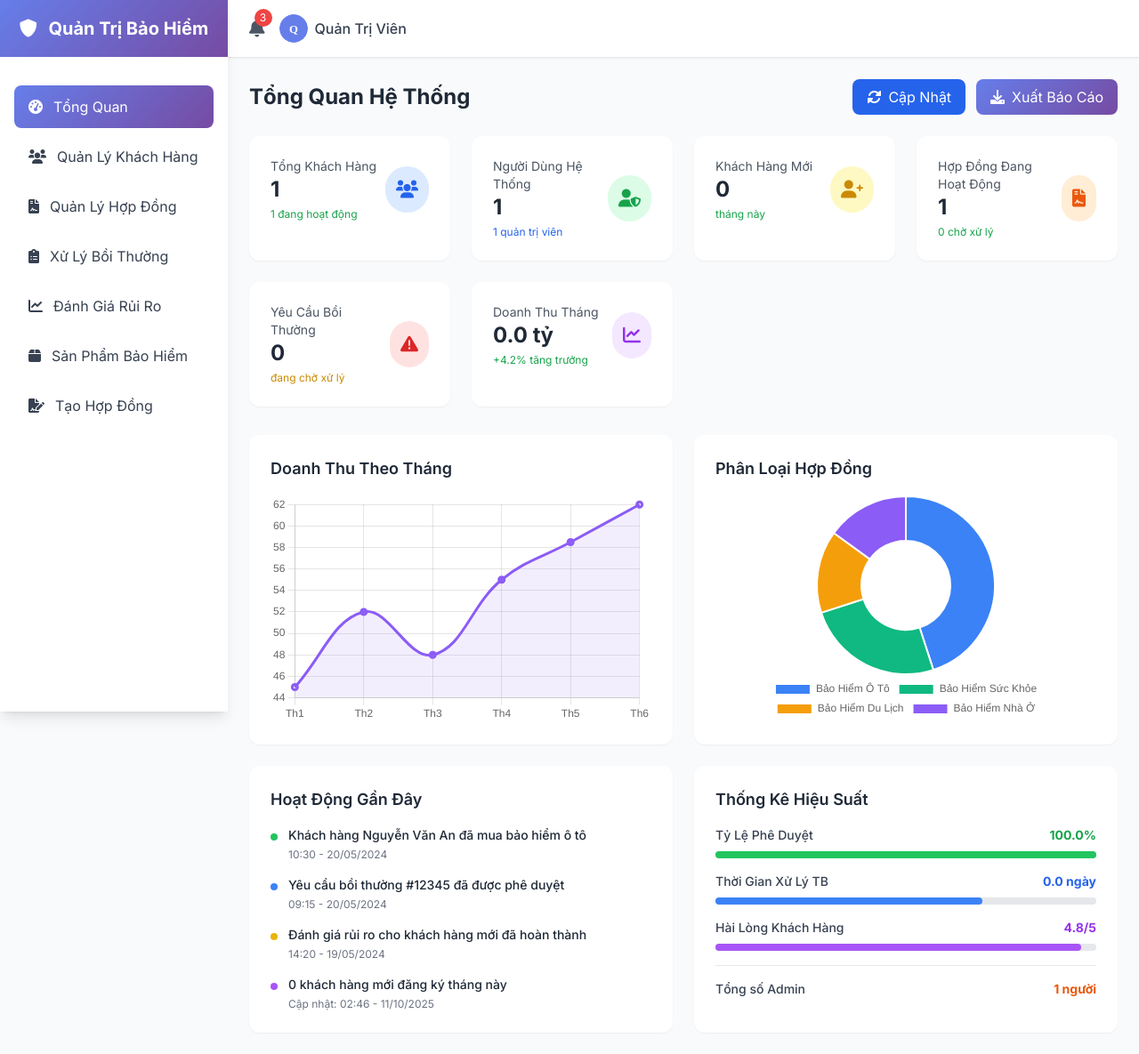
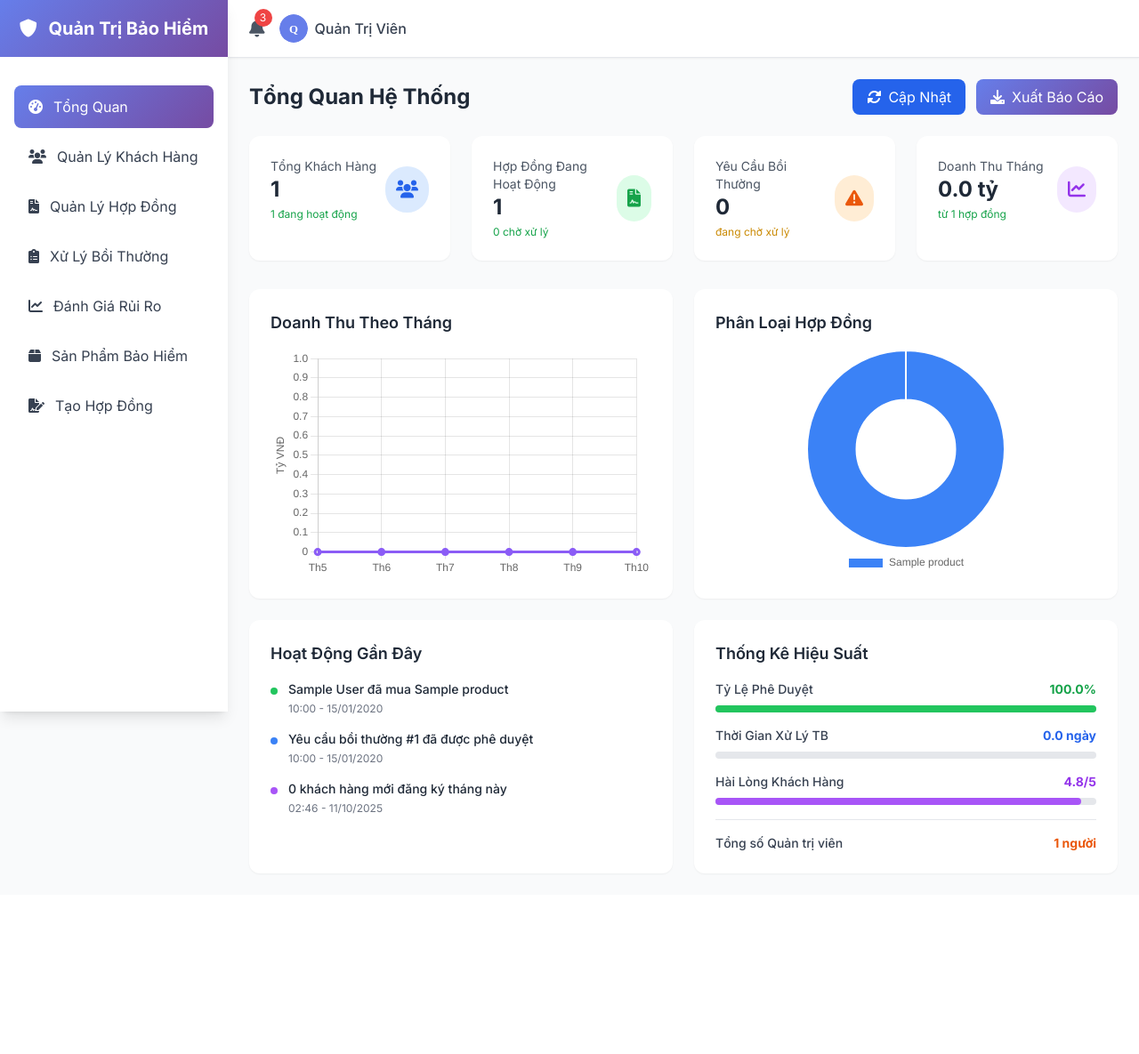
Before and after one commit to Phuctbtv/Duan_Project1, a Django app: page /admin/ in a window 1280 px wide. Shown: the whole page at 89% size. After the commit the page ends 983 px from the top, so only its background shows below. Run offline with Django 5.2, Linux system fonts and the light colour scheme; a user stored in the database is signed in; tables that the repository leaves empty hold one stand-in row (values such as "Sample post"); parts of the project's set-up code (start-up, migrations or seed data) failed here and were passed over; some libraries are stand-ins or nearby versions.

Commit message:
dashboard

```diff
--- a/dashboard/views.py
+++ b/dashboard/views.py
@@ -172,20 +172,17 @@ def get_recent_activities():
 
 
 @login_required
-@login_required
 def dashboard_data(request):
-    """API cung cấp dữ liệu cho biểu đồ từ database thực"""
     if not request.user.is_staff:
         return JsonResponse({'error': 'Unauthorized'}, status=403)
 
     try:
-        # Doanh thu 6 tháng gần nhất từ bảng payment
         revenue_data = []
         labels = []
 
         for i in range(5, -1, -1):
             target_date = timezone.now() - timedelta(days=30 * i)
-            month_year = target_date.strftime('Th%-m')
+            month_year = f"Th{target_date.month}"
             labels.append(month_year)
 
             try:
@@ -194,19 +191,11 @@ def dashboard_data(request):
                     payment_date__year=target_date.year,
                     status='success'
                 ).aggregate(total=Sum('amount'))['total'] or 0
-                # Nếu không có dữ liệu, dùng giá trị mẫu
-                if monthly_revenue == 0:
-                    # Tạo dữ liệu mẫu dựa trên tháng
-                    sample_data = [45, 52, 48, 55, 58.5, 62]
-                    monthly_revenue = sample_data[i] * 1000000000  # Nhân với 1 tỷ để có số thực
                 revenue_data.append(float(monthly_revenue) / 1000000000)  # Tỷ VNĐ
             except Exception as e:
                 print(f"Lỗi doanh thu tháng {month_year}: {e}")
-                # Dùng dữ liệu mẫu nếu có lỗi
-                sample_data = [45, 52, 48, 55, 58.5, 62]
-                revenue_data.append(sample_data[i] if i < len(sample_data) else 0)
+                revenue_data.append(0)
 
-        # Phân loại hợp đồng theo loại sản phẩm bảo hiểm
         try:
             policy_types_data = Policy.objects.values('product__product_name').annotate(
                 total=Count('id')
@@ -215,45 +204,43 @@ def dashboard_data(request):
             policy_labels = [item['product__product_name'] for item in policy_types_data]
             policy_data = [item['total'] for item in policy_types_data]
 
-            # Nếu không có dữ liệu, dùng fallback
             if not policy_labels:
-                policy_labels = ['Bảo Hiểm Ô Tô', 'Bảo Hiểm Sức Khỏe', 'Bảo Hiểm Du Lịch', 'Bảo Hiểm Nhà Ở']
-                policy_data = [45, 25, 15, 15]
+                policy_labels = ['Chưa có hợp đồng']
+                policy_data = [1]
 
         except Exception as e:
             print(f"Lỗi phân loại hợp đồng: {e}")
-            policy_labels = ['Bảo Hiểm Ô Tô', 'Bảo Hiểm Sức Khỏe', 'Bảo Hiểm Du Lịch', 'Bảo Hiểm Nhà Ở']
-            policy_data = [45, 25, 15, 15]
+            policy_labels = ['Lỗi tải dữ liệu']
+            policy_data = [1]
 
         data = {
             'revenue_chart': {
                 'labels': labels,
                 'data': [round(x, 2) for x in revenue_data],
-                'title': 'Doanh Thu Theo Tháng (tỷ VNĐ)'
             },
             'contract_chart': {
                 'labels': policy_labels[:6],
                 'data': policy_data[:6],
-                'title': 'Phân Loại Hợp Đồng'
             }
         }
+
+        print("=== DỮ LIỆU ĐỘNG THỰC TẾ ===")
+        print(f"Doanh thu: {revenue_data}")
+        print(f"Phân loại hợp đồng: {policy_labels} - {policy_data}")
+        print("=============================")
 
         return JsonResponse(data)
 
     except Exception as e:
         print(f"Lỗi API dashboard: {e}")
-        # Fallback data đơn giản
+        import traceback
+        traceback.print_exc()
+
+        # Trả về lỗi để frontend biết
         return JsonResponse({
-            'revenue_chart': {
-                'labels': ['Th1', 'Th2', 'Th3', 'Th4', 'Th5', 'Th6'],
-                'data': [45, 52, 48, 55, 58.5, 62],
-            },
-            'contract_chart': {
-                'labels': ['Bảo Hiểm Ô Tô', 'Bảo Hiểm Sức Khỏe', 'Bảo Hiểm Du Lịch', 'Bảo Hiểm Nhà Ở'],
-                'data': [45, 25, 15, 15],
-            }
-        })
-
+            'error': True,
+            'message': 'Không thể lấy dữ liệu từ hệ thống'
+        }, status=500)
 
 # Các hàm tiện ích bổ sung
 def get_active_policies_count():
--- a/templates/admin/dashboard_section.html
+++ b/templates/admin/dashboard_section.html
@@ -34,38 +34,12 @@
         <div class="bg-white rounded-xl shadow-sm p-6 card-hover transition-all duration-300">
             <div class="flex items-center justify-between">
                 <div>
-                    <p class="text-gray-600 text-sm">Người Dùng Hệ Thống</p>
-                    <p class="text-2xl font-bold text-gray-800">{{ total_users|intcomma }}</p>
-                    <p class="text-xs text-blue-600 mt-1">{{ staff_users }} quản trị viên</p>
-                </div>
-                <div class="bg-green-100 p-3 rounded-full">
-                    <i class="fas fa-user-shield text-green-600 text-xl"></i>
-                </div>
-            </div>
-        </div>
-
-        <div class="bg-white rounded-xl shadow-sm p-6 card-hover transition-all duration-300">
-            <div class="flex items-center justify-between">
-                <div>
-                    <p class="text-gray-600 text-sm">Khách Hàng Mới</p>
-                    <p class="text-2xl font-bold text-gray-800">{{ new_customers_this_month }}</p>
-                    <p class="text-xs text-green-600 mt-1">tháng này</p>
-                </div>
-                <div class="bg-yellow-100 p-3 rounded-full">
-                    <i class="fas fa-user-plus text-yellow-600 text-xl"></i>
-                </div>
-            </div>
-        </div>
-
-        <div class="bg-white rounded-xl shadow-sm p-6 card-hover transition-all duration-300">
-            <div class="flex items-center justify-between">
-                <div>
                     <p class="text-gray-600 text-sm">Hợp Đồng Đang Hoạt Động</p>
                     <p class="text-2xl font-bold text-gray-800">{{ active_policies_count }}</p>
                     <p class="text-xs text-green-600 mt-1">{{ pending_policies }} chờ xử lý</p>
                 </div>
-                <div class="bg-orange-100 p-3 rounded-full">
-                    <i class="fas fa-file-contract text-orange-600 text-xl"></i>
+                <div class="bg-green-100 p-3 rounded-full">
+                    <i class="fas fa-file-contract text-green-600 text-xl"></i>
                 </div>
             </div>
         </div>
@@ -77,8 +51,8 @@
                     <p class="text-2xl font-bold text-gray-800">{{ pending_claims_count }}</p>
                     <p class="text-xs text-yellow-600 mt-1">đang chờ xử lý</p>
                 </div>
-                <div class="bg-red-100 p-3 rounded-full">
-                    <i class="fas fa-exclamation-triangle text-red-600 text-xl"></i>
+                <div class="bg-orange-100 p-3 rounded-full">
+                    <i class="fas fa-exclamation-triangle text-orange-600 text-xl"></i>
                 </div>
             </div>
         </div>
@@ -88,7 +62,7 @@
                 <div>
                     <p class="text-gray-600 text-sm">Doanh Thu Tháng</p>
                     <p class="text-2xl font-bold text-gray-800">{{ monthly_revenue }} tỷ</p>
-                    <p class="text-xs text-green-600 mt-1">+4.2% tăng trưởng</p>
+                    <p class="text-xs text-green-600 mt-1">từ {{ active_policies_count }} hợp đồng</p>
                 </div>
                 <div class="bg-purple-100 p-3 rounded-full">
                     <i class="fas fa-chart-line text-purple-600 text-xl"></i>
@@ -120,35 +94,24 @@
     <div class="grid grid-cols-1 lg:grid-cols-2 gap-6">
         <div class="bg-white rounded-xl shadow-sm p-6">
             <h3 class="text-lg font-semibold text-gray-800 mb-4">Hoạt Động Gần Đây</h3>
-            <div class="space-y-4">
+            <div class="space-y-4" id="recentActivities">
+                {% for activity in recent_activities %}
                 <div class="flex items-start space-x-3">
-                    <div class="w-2 h-2 bg-green-500 rounded-full mt-2"></div>
+                    <div class="w-2 h-2 {{ activity.color }} rounded-full mt-2"></div>
                     <div class="flex-1">
-                        <p class="text-sm font-medium text-gray-800">Khách hàng Nguyễn Văn An đã mua bảo hiểm ô tô</p>
-                        <p class="text-xs text-gray-500 mt-1">10:30 - 20/05/2024</p>
+                        <p class="text-sm font-medium text-gray-800">{{ activity.message }}</p>
+                        <p class="text-xs text-gray-500 mt-1">{{ activity.time }}</p>
                     </div>
                 </div>
+                {% empty %}
                 <div class="flex items-start space-x-3">
-                    <div class="w-2 h-2 bg-blue-500 rounded-full mt-2"></div>
+                    <div class="w-2 h-2 bg-gray-400 rounded-full mt-2"></div>
                     <div class="flex-1">
-                        <p class="text-sm font-medium text-gray-800">Yêu cầu bồi thường #12345 đã được phê duyệt</p>
-                        <p class="text-xs text-gray-500 mt-1">09:15 - 20/05/2024</p>
+                        <p class="text-sm font-medium text-gray-800">Đang tải dữ liệu hoạt động...</p>
+                        <p class="text-xs text-gray-500 mt-1">{% now "H:i - d/m/Y" %}</p>
                     </div>
                 </div>
-                <div class="flex items-start space-x-3">
-                    <div class="w-2 h-2 bg-yellow-500 rounded-full mt-2"></div>
-                    <div class="flex-1">
-                        <p class="text-sm font-medium text-gray-800">Đánh giá rủi ro cho khách hàng mới đã hoàn thành</p>
-                        <p class="text-xs text-gray-500 mt-1">14:20 - 19/05/2024</p>
-                    </div>
-                </div>
-                <div class="flex items-start space-x-3">
-                    <div class="w-2 h-2 bg-purple-500 rounded-full mt-2"></div>
-                    <div class="flex-1">
-                        <p class="text-sm font-medium text-gray-800">{{ new_customers_this_month }} khách hàng mới đăng ký tháng này</p>
-                        <p class="text-xs text-gray-500 mt-1">Cập nhật: {% now "H:i - d/m/Y" %}</p>
-                    </div>
-                </div>
+                {% endfor %}
             </div>
         </div>
 
@@ -170,7 +133,7 @@
                         <span class="text-sm font-bold text-blue-600">{{ avg_processing_time }} ngày</span>
                     </div>
                     <div class="w-full bg-gray-200 rounded-full h-2">
-                        <div class="bg-blue-500 h-2 rounded-full" style="width: 70%"></div>
+                        <div class="bg-blue-500 h-2 rounded-full" style="width: {% widthratio avg_processing_time 7 100 %}%"></div>
                     </div>
                 </div>
                 <div>
@@ -179,12 +142,12 @@
                         <span class="text-sm font-bold text-purple-600">{{ customer_satisfaction }}/5</span>
                     </div>
                     <div class="w-full bg-gray-200 rounded-full h-2">
-                        <div class="bg-purple-500 h-2 rounded-full" style="width: 96%"></div>
+                        <div class="bg-purple-500 h-2 rounded-full" style="width: {% widthratio customer_satisfaction 5 100 %}%"></div>
                     </div>
                 </div>
                 <div class="pt-4 border-t border-gray-200">
                     <div class="flex justify-between items-center">
-                        <span class="text-sm font-medium text-gray-700">Tổng số Admin</span>
+                        <span class="text-sm font-medium text-gray-700">Tổng số Quản trị viên</span>
                         <span class="text-sm font-bold text-orange-600">{{ staff_users }} người</span>
                     </div>
                 </div>
@@ -196,6 +159,78 @@
 <script>
 // Biến toàn cục cho biểu đồ
 let revenueChart, contractChart;
+
+// Hàm khởi tạo biểu đồ với dữ liệu
+function initializeCharts(data) {
+    // Biểu đồ doanh thu
+    const revenueCtx = document.getElementById('revenueChart');
+    if (revenueCtx) {
+        revenueChart = new Chart(revenueCtx.getContext('2d'), {
+            type: 'line',
+            data: {
+                labels: data.revenue_chart?.labels || ['Th1', 'Th2', 'Th3', 'Th4', 'Th5', 'Th6'],
+                datasets: [{
+                    label: 'Doanh Thu (tỷ VNĐ)',
+                    data: data.revenue_chart?.data || [45, 52, 48, 55, 58.5, 62],
+                    borderColor: '#8b5cf6',
+                    backgroundColor: 'rgba(139, 92, 246, 0.1)',
+                    borderWidth: 3,
+                    tension: 0.4,
+                    fill: true
+                }]
+            },
+            options: {
+                responsive: true,
+                maintainAspectRatio: false,
+                plugins: {
+                    legend: {
+                        display: false
+                    }
+                },
+                scales: {
+                    y: {
+                        beginAtZero: true,
+                        title: {
+                            display: true,
+                            text: 'Tỷ VNĐ'
+                        }
+                    }
+                }
+            }
+        });
+    }
+
+    // Biểu đồ phân loại hợp đồng
+    const contractCtx = document.getElementById('contractChart');
+    if (contractCtx) {
+        contractChart = new Chart(contractCtx.getContext('2d'), {
+            type: 'doughnut',
+            data: {
+                labels: data.contract_chart?.labels || ['Bảo Hiểm Ô Tô', 'Bảo Hiểm Sức Khỏe', 'Bảo Hiểm Du Lịch', 'Bảo Hiểm Nhà Ở'],
+                datasets: [{
+                    data: data.contract_chart?.data || [45, 25, 15, 15],
+                    backgroundColor: [
+                        '#3b82f6',
+                        '#10b981',
+                        '#f59e0b',
+                        '#8b5cf6',
+                        '#ef4444',
+                        '#84cc16'
+                    ]
+                }]
+            },
+            options: {
+                responsive: true,
+                maintainAspectRatio: false,
+                plugins: {
+                    legend: {
+                        position: 'bottom'
+                    }
+                }
+            }
+        });
+    }
+}
 
 // Hàm làm mới biểu đồ với API
 function refreshCharts(event) {
@@ -232,87 +267,83 @@ function updateCharts(data) {
     if (revenueChart && data.revenue_chart) {
         revenueChart.data.labels = data.revenue_chart.labels;
         revenueChart.data.datasets[0].data = data.revenue_chart.data;
-        revenueChart.update();
+        revenueChart.update('resize');
     }
 
     if (contractChart && data.contract_chart) {
         contractChart.data.labels = data.contract_chart.labels;
         contractChart.data.datasets[0].data = data.contract_chart.data;
-        contractChart.update();
+        contractChart.update('resize');
     }
 }
 
 // Hàm xuất báo cáo
 function exportReport() {
     showNotification('Đang chuẩn bị xuất báo cáo...', 'info');
-    // Có thể thêm logic xuất PDF/Excel ở đây
+    // Tạo URL download
+    const url = '/admin/data/?format=excel'; // Bạn có thể thêm endpoint xuất Excel
     setTimeout(() => {
         showNotification('Báo cáo đã được xuất thành công!', 'success');
-    }, 2000);
+        // Tự động download
+        window.open(url, '_blank');
+    }, 1500);
 }
 
-// Hàm hiển thị thông báo
+// Hàm hiển thị thông báo tốt hơn
 function showNotification(message, type = 'info') {
-    // Sử dụng alert đơn giản - có thể thay thế bằng toast notification sau
-    const icon = type === 'success' ? '✅' : type === 'error' ? '❌' : 'ℹ️';
-    alert(`${icon} ${message}`);
+    // Tạo toast notification
+    const toast = document.createElement('div');
+    toast.className = `fixed top-4 right-4 p-4 rounded-lg shadow-lg z-50 transform transition-all duration-300 ${
+        type === 'success' ? 'bg-green-500 text-white' :
+        type === 'error' ? 'bg-red-500 text-white' :
+        'bg-blue-500 text-white'
+    }`;
+
+    const icon = type === 'success' ? 'fa-check-circle' :
+                 type === 'error' ? 'fa-exclamation-circle' :
+                 'fa-info-circle';
+
+    toast.innerHTML = `
+        <div class="flex items-center">
+            <i class="fas ${icon} mr-2"></i>
+            <span>${message}</span>
+        </div>
+    `;
+
+    document.body.appendChild(toast);
+
+    // Tự động xóa sau 4 giây
+    setTimeout(() => {
+        toast.style.opacity = '0';
+        toast.style.transform = 'translateX(100%)';
+        setTimeout(() => {
+            if (toast.parentNode) {
+                toast.parentNode.removeChild(toast);
+            }
+        }, 300);
+    }, 4000);
 }
 
 // Khởi tạo biểu đồ khi trang load
 document.addEventListener('DOMContentLoaded', function() {
-    // Biểu đồ doanh thu
-    const revenueCtx = document.getElementById('revenueChart').getContext('2d');
-    revenueChart = new Chart(revenueCtx, {
-        type: 'line',
-        data: {
-            labels: ['Th1', 'Th2', 'Th3', 'Th4', 'Th5', 'Th6'],
-            datasets: [{
-                label: 'Doanh Thu (tỷ VNĐ)',
-                data: [45, 52, 48, 55, 58.5, 62],
-                borderColor: '#8b5cf6',
-                backgroundColor: 'rgba(139, 92, 246, 0.1)',
-                borderWidth: 3,
-                tension: 0.4,
-                fill: true
-            }]
-        },
-        options: {
-            responsive: true,
-            maintainAspectRatio: false,
-            plugins: {
-                legend: {
-                    display: false
-                }
+    // Gọi API ngay khi trang load để lấy dữ liệu thực
+    fetch('/admin/data/')
+        .then(response => {
+            if (!response.ok) {
+                throw new Error(`HTTP error! status: ${response.status}`);
             }
-        }
-    });
-
-    // Biểu đồ phân loại hợp đồng
-    const contractCtx = document.getElementById('contractChart').getContext('2d');
-    contractChart = new Chart(contractCtx, {
-        type: 'doughnut',
-        data: {
-            labels: ['Bảo Hiểm Ô Tô', 'Bảo Hiểm Sức Khỏe', 'Bảo Hiểm Du Lịch', 'Bảo Hiểm Nhà Ở'],
-            datasets: [{
-                data: [45, 25, 15, 15],
-                backgroundColor: [
-                    '#3b82f6',
-                    '#10b981',
-                    '#f59e0b',
-                    '#8b5cf6'
-                ]
-            }]
-        },
-        options: {
-            responsive: true,
-            maintainAspectRatio: false,
-            plugins: {
-                legend: {
-                    position: 'bottom'
-                }
-            }
-        }
-    });
+            return response.json();
+        })
+        .then(data => {
+            console.log('Dữ liệu khởi tạo:', data);
+            initializeCharts(data);
+        })
+        .catch(error => {
+            console.error('Lỗi khi tải dữ liệu ban đầu:', error);
+            // Khởi tạo với dữ liệu mẫu nếu API lỗi
+            initializeCharts({});
+            showNotification('Đang sử dụng dữ liệu mẫu. Vui lòng cập nhật để lấy dữ liệu thực.', 'info');
+        });
 });
 </script>
 
@@ -326,5 +357,15 @@ document.addEventListener('DOMContentLoaded', function() {
     transition: all 0.3s ease;
     box-shadow: 0 10px 25px rgba(0,0,0,0.1);
 }
+
+/* Animation cho loading */
+.fa-spinner {
+    animation: spin 1s linear infinite;
+}
+
+@keyframes spin {
+    0% { transform: rotate(0deg); }
+    100% { transform: rotate(360deg); }
+}
 </style>
 {% endblock %}
```
